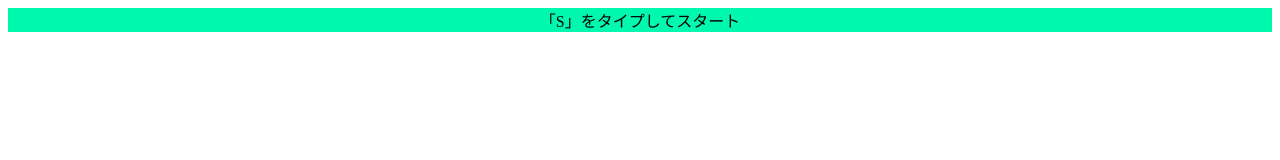
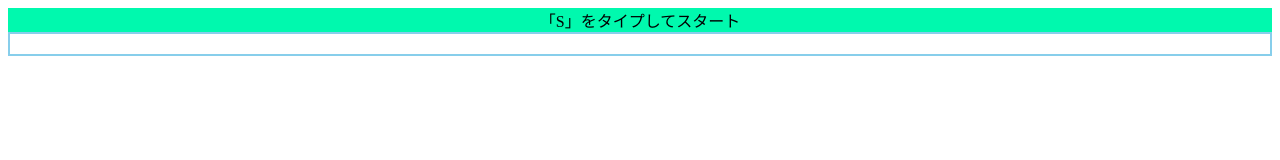
Before and after one commit to Owawa/launcher-typing, a plain HTML site: page src/web/Simple-Typing.html in a window 1280 px wide. Drawn offline with Linux system fonts and the light colour scheme.

Commit message:
change some comments, equality operator for the code clearity.

```diff
--- a/src/web/Simple-Typing.html
+++ b/src/web/Simple-Typing.html
@@ -9,6 +9,9 @@
         background-color: #00f9ae;
       }
       #worddiv {
+        border: solid 2px skyblue;
+        padding: 10px;
+        text-align: center;
         letter-spacing: 5px;
       }
       .untyped {
--- a/src/web/keydown.js
+++ b/src/web/keydown.js
@@ -10,7 +10,7 @@ function detectFirstKey() {
   with (document) {
     var startKey = 's';
     var firstKey = event.key;
-    if (firstKey !== undefined && firstKey == startKey) {
+    if (firstKey !== undefined && firstKey === startKey) {
       headerElems = getElementsByTagName("header");
       headerElems.item(0).innerHTML = "Start!!";
       wordDiv = getElementById("worddiv");
@@ -31,7 +31,7 @@ function analyzeKey() {
       // change the color of current char at current word
       wordDiv.children[word.idxInWord].className="typed";
       (word.idxInWord)++;
-      // if last char, start next word typing
+      // if last char in a word, start next word typing
       if (word.idxInWord === currentWord.length) {
         (word.idxInList)++;
         // if last word, finish typing
--- a/src/web/spanify.js
+++ b/src/web/spanify.js
@@ -5,6 +5,7 @@ function spanify(wordDiv) {
   wordDiv.innerHTML = null;
   // change space char
   currentWord.split('').forEach( function(char) {
+    // Change original space char into visible symbol that could be intepreted as space
     if (char === ' ') {
       console.log("space char detected.");
       // char = "&#9251;"
```
